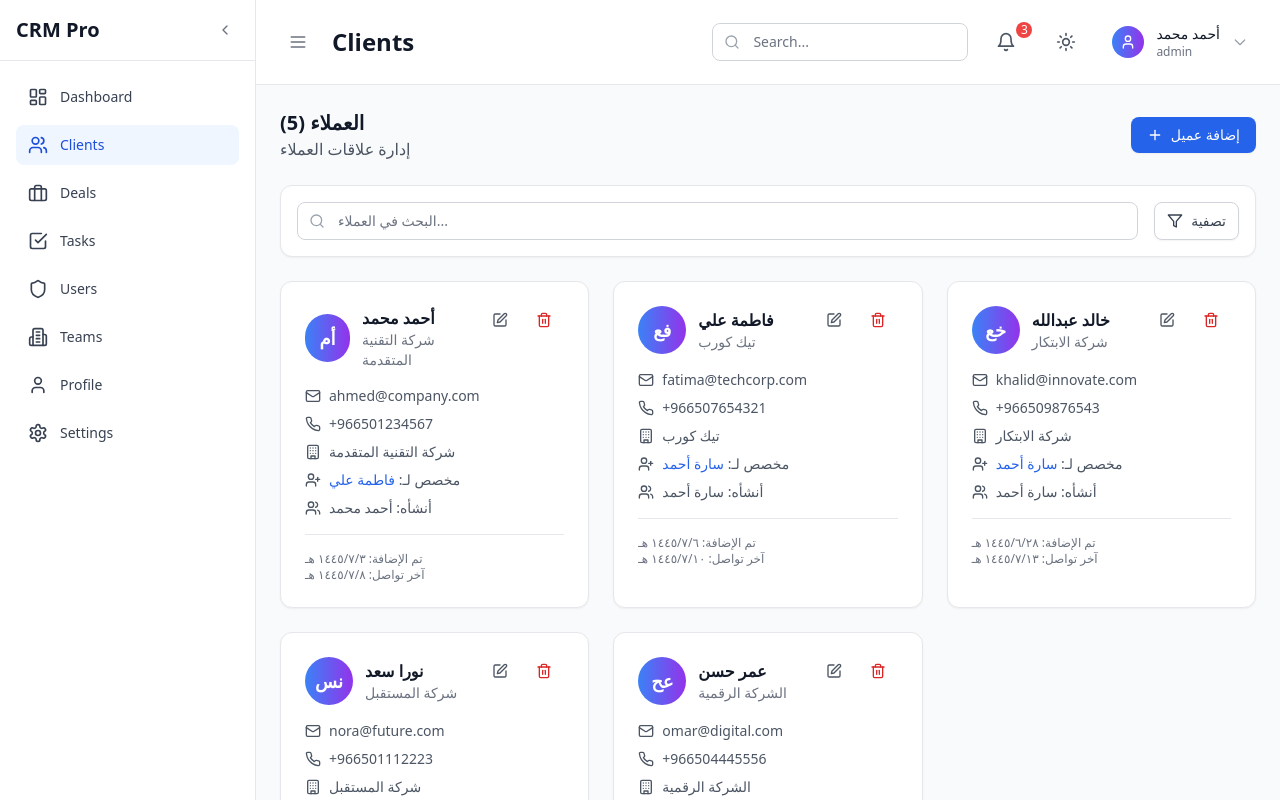
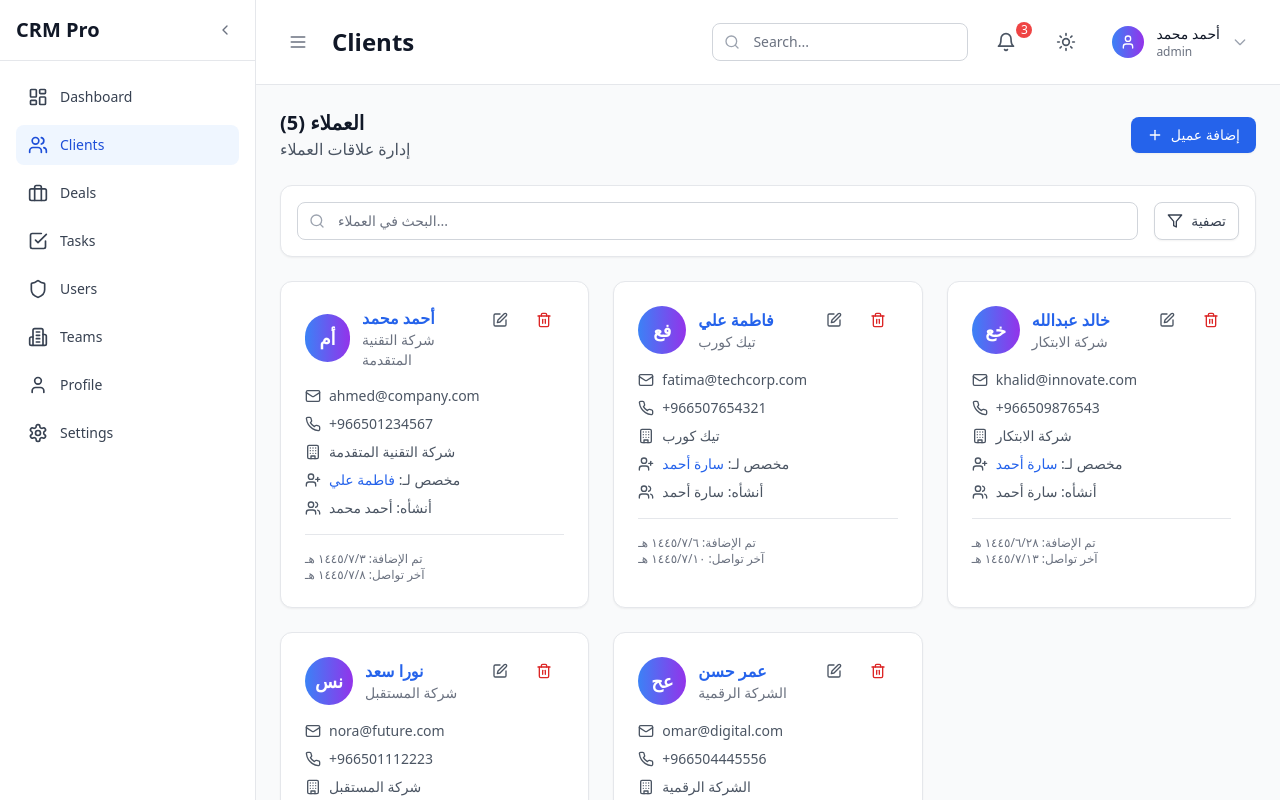
Before and after one commit to isamch/IC-CRM-Pro, a React (Vite) app: page /clients in a window 1280 px wide. Shown: the top 800 px of the page. Built offline with nearby package versions, Linux system fonts and the light colour scheme; sample sign-in values are in the browser's storage.

Commit message:
add tables and fisasasa

```diff
--- a/src/pages/Clients.tsx
+++ b/src/pages/Clients.tsx
@@ -335,7 +335,9 @@ export const Clients: React.FC = () => {
                   </div>
                   <div>
                     <h3 className="font-semibold text-gray-900 dark:text-white">
-                      {client.name}
+                      <Link to={`/clients/${client.id}`} className="text-blue-600 dark:text-blue-300 hover:underline">
+                        {client.name}
+                      </Link>
                     </h3>
                     <p className="text-sm text-gray-500 dark:text-gray-400">
                       {client.company}
```
